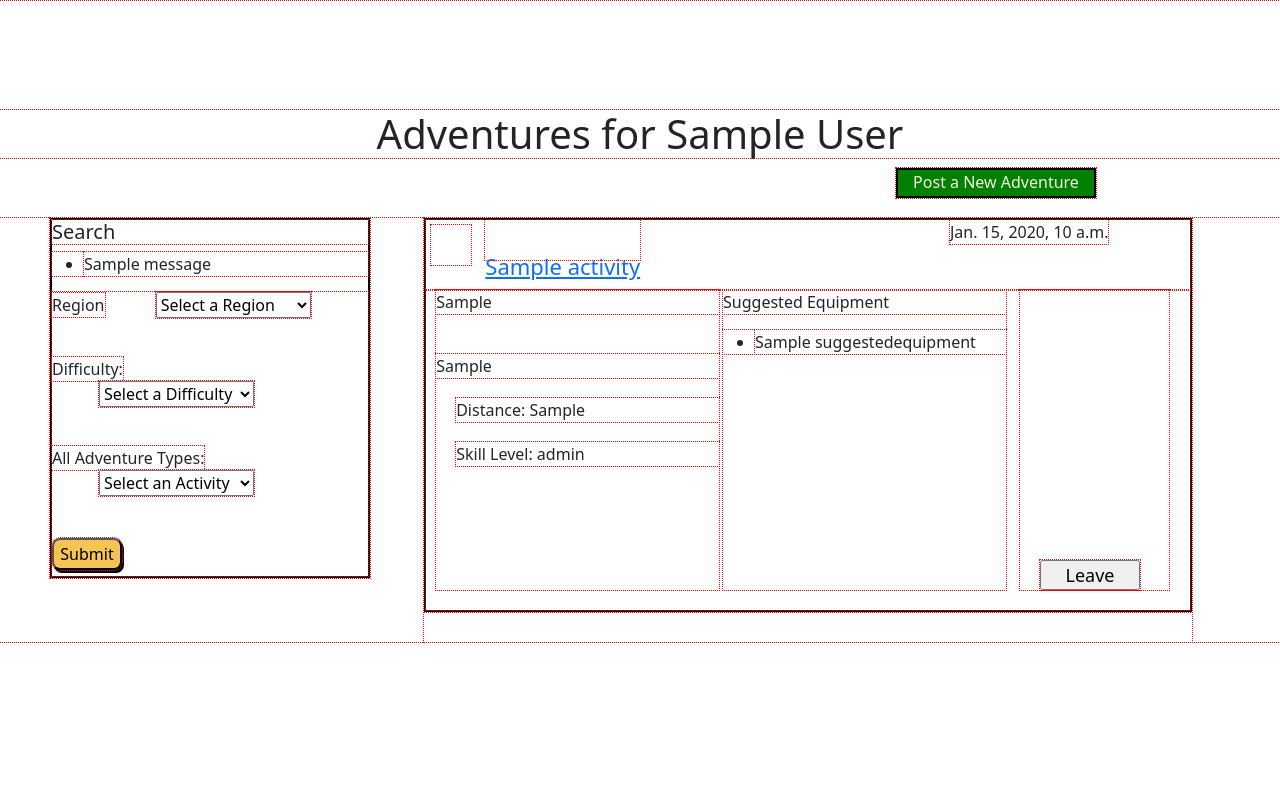
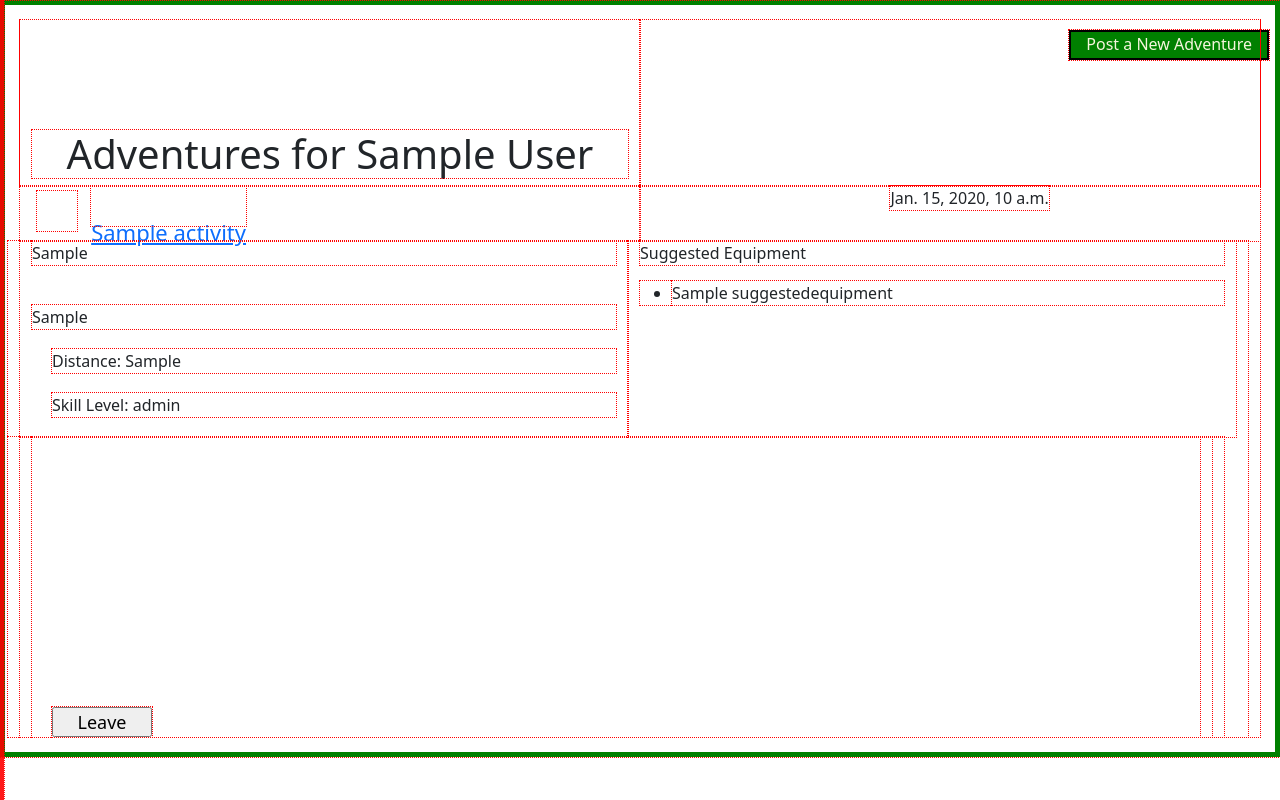
Before and after one commit to mickelsendamon/Connected_Outdoors, a Django app: template adventure_app/templates/my_adventures.html in a window 1280 px wide. Shown: the part 56-856 px from the top of the page. Before the commit the page ends 699 px from the top, so only its background shows below. Run offline with Django 3.2, Linux system fonts and the light colour scheme; the template is opened without the code that fills it: values that come from a table or form of the project are taken from there, others are empty; tables that the repository leaves empty hold one stand-in row (values such as "Sample post"); one stand-in notice (Sample message) is shown; some libraries are stand-ins or nearby versions; some web fonts are replaced.

Commit message:
Sidebar and bootstrap added to my_adv

```diff
--- a/adventure_app/static/css/my_adventures.css
+++ b/adventure_app/static/css/my_adventures.css
@@ -136,6 +136,57 @@
     margin-left: 10px;
 }
 
-#menu_toggle{
-    padding-right: 3%;
+/* Sidebar - entire left menu */
+#wrap_sidebar{
+    z-index: 1;
+    position: absolute;
+    width: 0;
+    height: 100%;
+    overflow-y: hidden;
+    background: #2C3E50;
+    border: 2px solid red;
+    opacity: 0.9;
 }
+
+/* Main Content */
+/* Entire page content wrapper */
+#wrap_main{
+    width: 100%;
+    position: absolute;
+    padding: 15px;
+    border: 5px solid green;
+}
+
+
+/* When Menu Toggled and sidebar displayed: */
+#whole_wrap.menuDisplayed #wrap_sidebar{
+    width: 250px;
+}
+
+#whole_wrap.menuDisplayed #wrap_main{
+    padding-left: 250px;
+}
+
+/* Sidebar styling */
+.sidebar-nav{
+    padding:0;
+    list-style: none;
+}
+
+/* Styling of actual list items in sidebar */
+.sidebar-nav li{
+    text-indent: 20px;
+    line-height: 20px;
+}
+
+/* Styling of links inside sidebar */
+.sidebar-nav li a{
+    display: block;
+    text-decoration: none;
+    color: lightgreen;
+}
+
+/* Hover over list item, change background to color */
+.sidebar-nav li a:hover{
+    background-color: lightskyblue;
+}
--- a/adventure_app/static/css/sidebar.css
+++ b/adventure_app/static/css/sidebar.css
@@ -19,19 +19,19 @@
     /* border: 2px solid lightskyblue; */
 }
 
-#page_content_wrapper::before{
+/* #page_content_wrapper::before{
     content: '';
     background-image: url("/static/img/bg_1_proj.jpg");
     background-size: cover;
     position: absolute;
     /* filter: grayscale(100%); */
-    top: 0px;
+    /* top: 0px;
     right: 0px;
     bottom: 0px;
     left: 0px;
     opacity: 0.2;
     z-index: -1;
-}
+}  */
 /* Change the width of the sidebar to display it */
 
 #wrapper.menuDisplayed #sidebar_wrapper{
--- a/adventure_app/templates/my_adventures.html
+++ b/adventure_app/templates/my_adventures.html
@@ -5,10 +5,10 @@
     <meta charset="UTF-8">
     <meta http-equiv="X-UA-Compatible" content="IE=edge">
     <meta name="viewport" content="width=device-width, initial-scale=1.0">
-    <!-- BOOTSTRAP (<head>) -->
+    <!-- BOOTSTRAP -->
     <link href="https://cdn.jsdelivr.net/npm/bootstrap@5.0.0-beta3/dist/css/bootstrap.min.css" rel="stylesheet"
         integrity="sha384-eOJMYsd53ii+scO/bJGFsiCZc+5NDVN2yr8+0RDqr0Ql0h+rP48ckxlpbzKgwra6" crossorigin="anonymous">
-    <!-- ICONS (<head>) -->
+    <!-- ICONS -->
     <link rel="stylesheet" href="https://cdn.jsdelivr.net/npm/bootstrap-icons@1.4.1/font/bootstrap-icons.css">
     <!-- JQUERY -->
     <script src="https://ajax.googleapis.com/ajax/libs/jquery/3.6.0/jquery.min.js"></script>
@@ -55,23 +55,11 @@
             </div>
         </div>
     </nav>
-    <div class="wrapper">
-        <h1 class="title">Adventures for {{current_user.first_name}} {{current_user.last_name}}</h1>
-        <a href="/new_adventure" class="link">Post a New Adventure</a>
-
-        <section class="main">
-            <sidebar class="search">
-                <h5>Search</h5>
-                {% if messages %}
-                <ul class="messages">
-                    {% for message in messages %}
-                    <li>{{ message }}</li>
-                    {% endfor %}
-                </ul>
-                {% endif %}
-                <form action="#" method="post">
-                    {% csrf_token %}
-
+    <div id="whole_wrap">
+        <!-- SIDEBAR -->
+        <div id="wrap_sidebar">
+            <ul class="sidebar-nav">
+                <li>
                     <label class="label">Region</label>
                     <select name="region" class="dropdown-content">
                         <option disabled selected>Select a Region</option>
@@ -79,47 +67,61 @@
                         <option value="southwest">Southwest</option>
                         <option value="northeast">Northeast</option>
                         <option value="northwest">Northwest</option>
-                    </select><br><br>
-
+                    </select>
+                </li>
+                <li>
                     <label class="label">Difficulty:</label><br>
                     <select name="difficulty" class="dropdown-content">
                         <option disabled selected>Select a Difficulty Level</option>
                         {% for adventure in all_adventures.all %}
                         <option value="{{adventure.distance}}">{{adventure.skill_level}}</option>
                         {% endfor %}
-                    </select><br><br>
-
-
+                    </select>
+                </li>
+                <li>
                     <label class="label">All Adventure Types:</label>
                     <select name="activity_id" class="dropdown-content">
                         <option disabled selected>Select an Activity</option>
                         {% for activities in all_activities.all %}
                         <option value="{{activities.id}}">{{activities.name}}</option>
                         {% endfor %}
-
-                    </select><br><br>
+                    </select>
+                </li>
+                <li>
                     <button type="submit" name="filter_submit">Submit</button>
-                </form>
-            </sidebar>
-
-
-            <div class="right">
+                </li>
+            </ul>
+        </div>
+        <!-- Main Content -->
+        <div id="wrap_main">
+            <div class="container-fluid">
                 {% for adventure in my_adventures %}
-                <div class="myAdventures">
-                    <div class="heading">
+                <div class="row">
+                    <div class="col-md-6">
+                        <h1 class="title">Adventures for {{current_user.first_name}} {{current_user.last_name}}</h1>
+                    </div>
+                    <div class="col-md-6">
+                        <a href="/new_adventure" class="link">Post a New Adventure</a>
+                    </div>
+                </div>
+                <div class="row">
+                    <div class="col-md-6">
                         <p class="icon"></p>
                         <a href="/adventure_detail/{{adventure.id}}"
                             class="activityTitle">{{adventure.activity.name}}</a>
+                    </div>
+                    <div class="col-md-6">
                         <p class="datetime">{{adventure.adventure_start}}</p>
                     </div>
-                    <div class="detailContainer">
-                        <div class="detail">
+                    <div class="row">
+                        <div class="col-md-6">
                             <p class="detail1">{{adventure.region}}</p>
                             <p class="detail2">{{adventure.location}}</p>
                             <p class="detail3">Distance: {{adventure.distance}}</p>
                             <p class="detail4">Skill Level: {{adventure.skill_level}}</p>
+
                         </div>
-                        <div class="equip">
+                        <div class="col-md-6">
                             <p>Suggested Equipment</p>
                             <ul>
                                 {% for equipment in adventure.suggested_equipment.all %}
@@ -127,7 +129,8 @@
                                 {% endfor %}
                             </ul>
                         </div>
-                        <div class="buttons">
+                        <div class="row">
+                            <div class="col-md-12">
                                 {% if adventure.organizer.id != request.session.user_id %}
                                 <form action="/leave_adventure/{{adventure.id}}" method="POST">
                                     {% csrf_token %}
@@ -145,15 +148,24 @@
                                 {% endif %}
                             </div>
                         </div>
-                </div>
                         {% endfor %}
                     </div>
-        </section>
                 </div>
+            </div>
+        </div>
+    </div>
+
+
     <!-- BOOTSTRAP BUNDLE -->
     <script src="https://cdn.jsdelivr.net/npm/bootstrap@5.0.0-beta3/dist/js/bootstrap.bundle.min.js"
         integrity="sha384-JEW9xMcG8R+pH31jmWH6WWP0WintQrMb4s7ZOdauHnUtxwoG2vI5DkLtS3qm9Ekf"
         crossorigin="anonymous"></script>
+<script>
+    $('#toggle_filters').click(function(e){
+        e.preventDefault();
+        $('#whole_wrap').toggleClass("menuDisplayed");
+    })
+</script>
 </body>
 
 </html>
```
Lines whose indentation alone changed are shown as unchanged.
